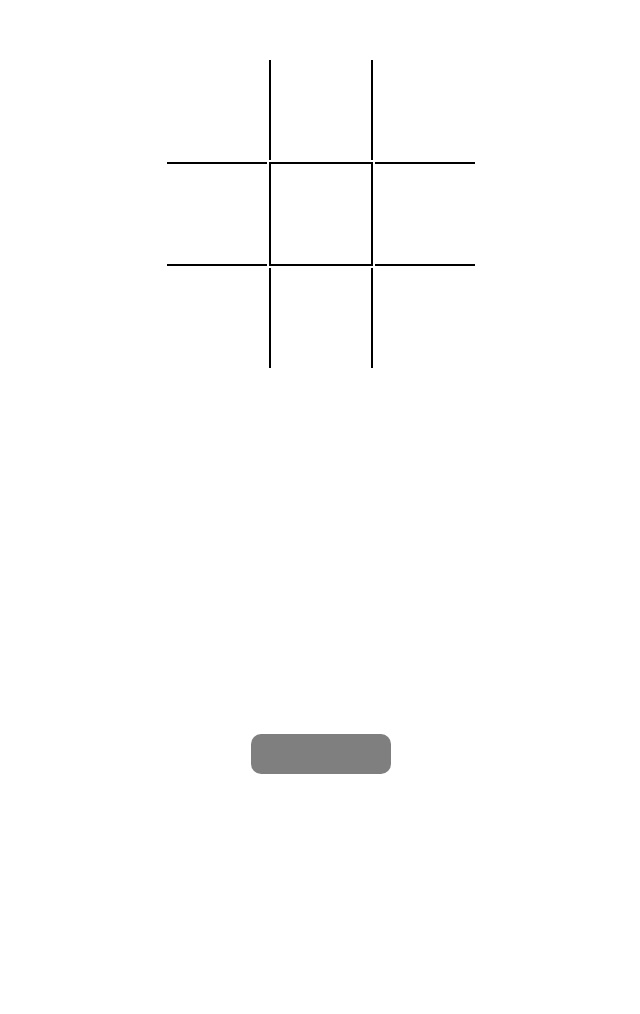
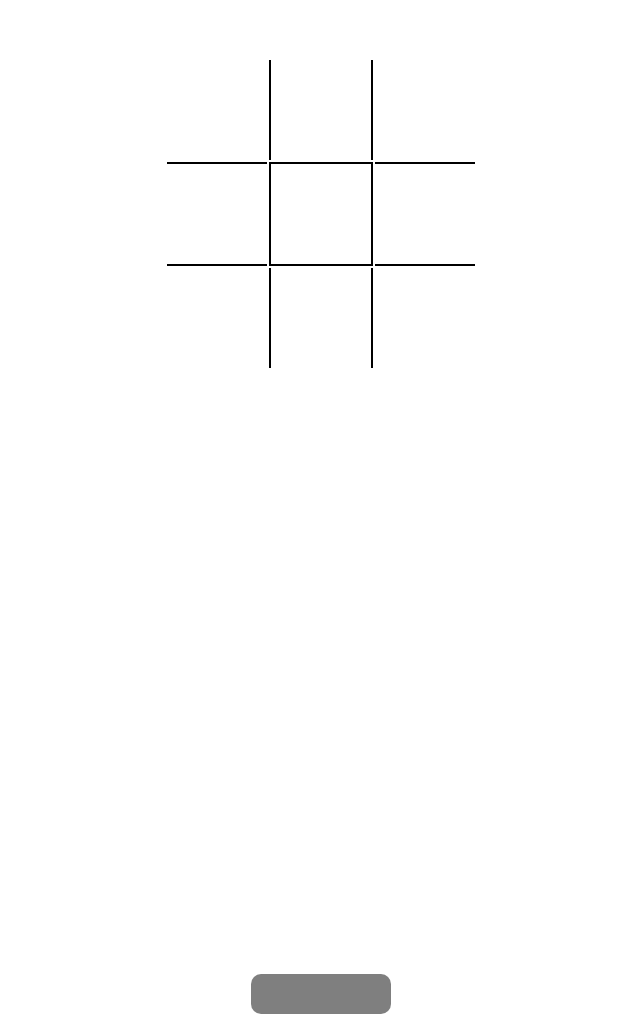
Before and after one commit to shubhamrindhe/SuperpositiOX, a plain HTML site: page index.html in a window 1280 px wide. Shown: the part 186-1200 px from the top of the page, without its empty margins (319-959 px from the left). Before the commit the page ends 960 px from the top, so only its background shows below. Drawn offline with Linux system fonts and the light colour scheme.

Commit message:
debug-fix

```diff
--- a/index.html
+++ b/index.html
@@ -210,7 +210,7 @@
 			transition:0.3s;
 		}
 		#endgame.not-active{
-			bottom:-20%;
+			bottom:-50%;
 			left:50%;
 
 
```
